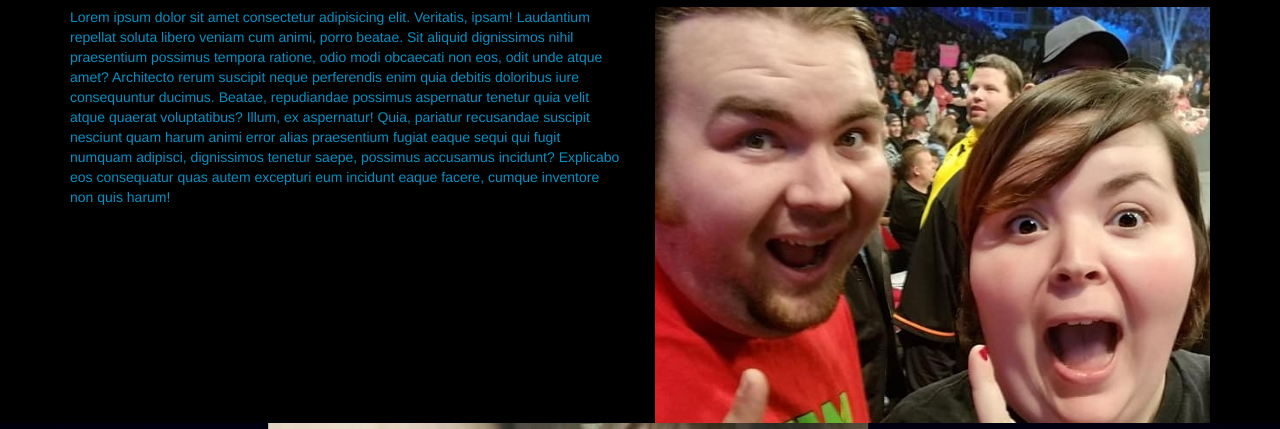
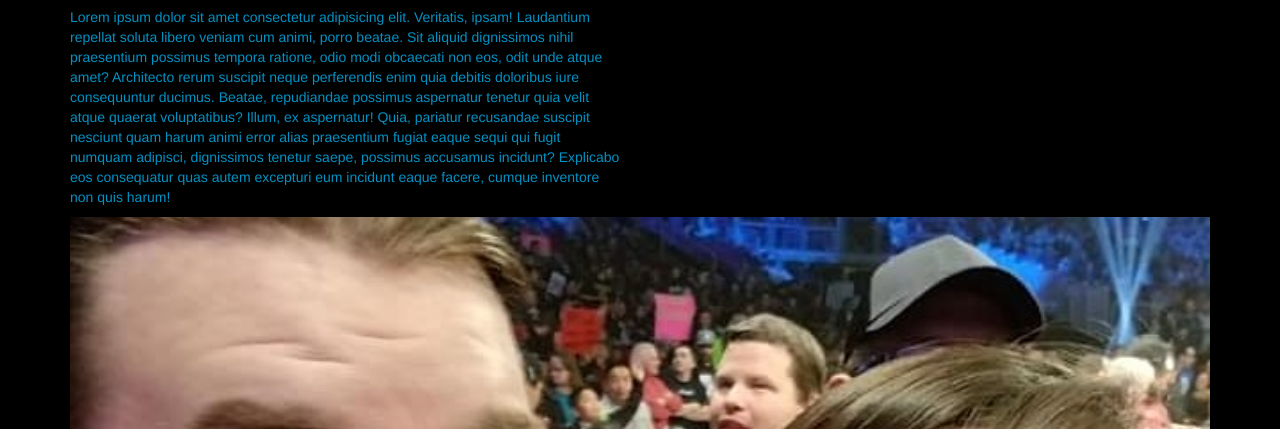
Before and after one commit to stammj27/wrestlebudz, a plain HTML site: page index.html in a window 1280 px wide. Shown: the part 523-952 px from the top of the page. Drawn offline with nearby package versions, Linux system fonts and the light colour scheme.

Commit message:
Changed class for picture in index.html so that it will pull the style from the css

```diff
--- a/css/styles.css
+++ b/css/styles.css
@@ -51,7 +51,7 @@ nav a:hover{
     color: #0391c3
 }
 
-.buds {
+.budz {
     width: 100%;
 }
 .item {
```
